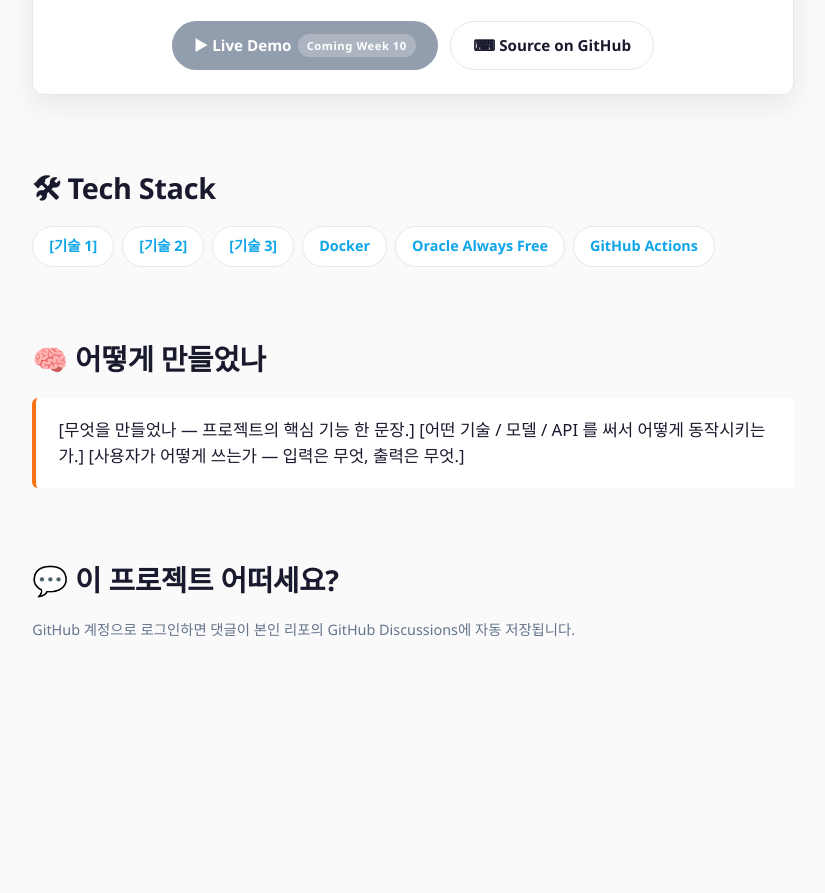
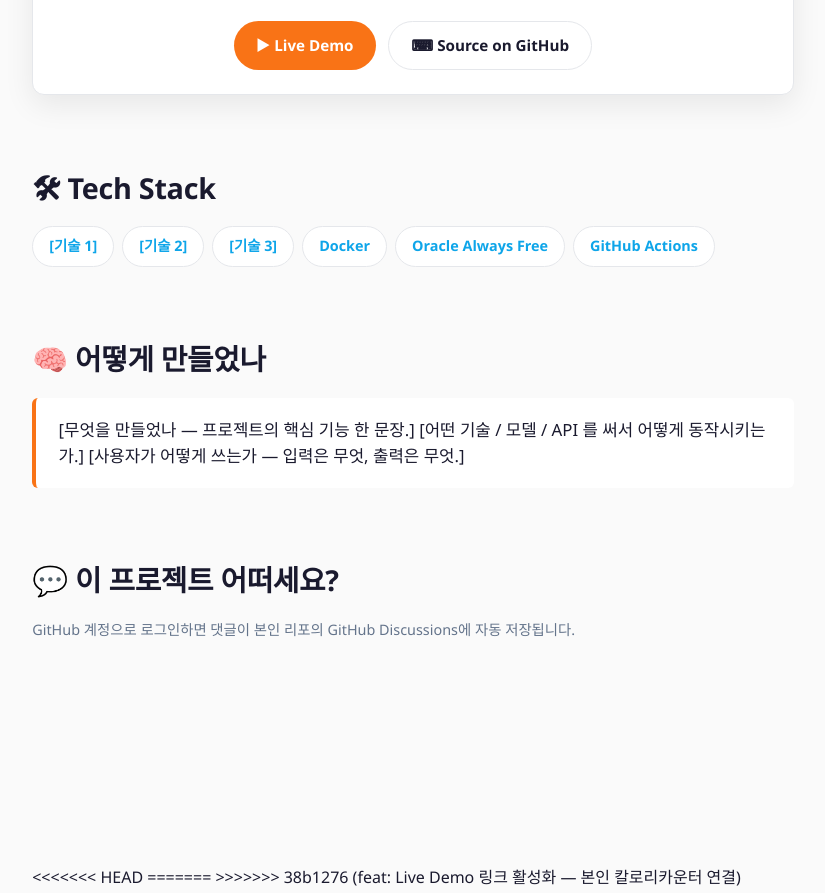
Before and after one commit to ujy0203/s14-aiweb2026, a plain HTML site: page index.html in a window 1280 px wide. Shown: the part 682-1575 px from the top of the page, without its empty margins (227-1052 px from the left). Drawn offline with Linux system fonts and the light colour scheme.

Commit message:
feat: Live Demo 링크 활성화 — 본인 칼로리카운터 연결

```diff
--- a/index.html
+++ b/index.html
@@ -1,5 +1,6 @@
 <!DOCTYPE html>
 <html lang="ko">
+
 <head>
   <meta charset="UTF-8" />
   <meta name="viewport" content="width=device-width, initial-scale=1.0" />
@@ -9,6 +10,7 @@
   <!-- ⬆⬆⬆ 본인 정보로 교체 ⬆⬆⬆ -->
   <link rel="stylesheet" href="style.css" />
 </head>
+
 <body>
 
   <!-- ============ HERO ============ -->
@@ -31,13 +33,14 @@
 
       <div class="cta">
         <!-- ⬇⬇⬇ 다음 주(10주차) 데모 띄운 후 href="#" 를 진짜 도메인으로 ⬇⬇⬇ -->
-        <a class="btn btn-primary" href="#" aria-disabled="true" title="다음 주에 살아납니다">
-          ▶ Live Demo <span class="badge">Coming Week 10</span>
+        <a class="btn btn-primary" href="https://s14-demo.aiweb2026.site" target="_blank" rel="noopener">
+          ▶ Live Demo
         </a>
         <!-- ⬆⬆⬆ 다음 주에 href="https://&lt;본인 ID&gt;-demo.aiweb2026.site" 로 변경 ⬆⬆⬆ -->
 
         <!-- ⬇⬇⬇ 본인 GitHub 리포 URL 로 교체 ⬇⬇⬇ -->
-        <a class="btn btn-secondary" href="https://github.com/&lt;본인 GitHub username&gt;/&lt;본인 프로젝트 리포&gt;" target="_blank" rel="noopener">
+        <a class="btn btn-secondary" href="https://github.com/&lt;본인 GitHub username&gt;/&lt;본인 프로젝트 리포&gt;"
+          target="_blank" rel="noopener">
           ⌨ Source on GitHub
         </a>
         <!-- ⬆⬆⬆ 본인 GitHub 리포 URL 로 교체 ⬆⬆⬆ -->
@@ -87,6 +90,7 @@
         나머지 속성은 그대로 두세요.
       -->
       <div class="giscus"></div>
+<<<<<<< HEAD
       <script src="https://giscus.app/client.js"
         data-repo="ujy0203/s14-aiweb2026"
         data-repo-id="R_kgDOSPzvKg"
@@ -102,6 +106,13 @@
         crossorigin="anonymous"
         async>
 </script>
+=======
+      <script src="https://giscus.app/client.js" data-repo="aprilslab/aiweb2026" data-repo-id="R_kgDOSPkZMg"
+        data-category="Announcements" data-category-id="DIC_kwDOSPkZMs4C78hA" data-mapping="pathname" data-strict="0"
+        data-reactions-enabled="1" data-emit-metadata="0" data-input-position="bottom"
+        data-theme="preferred_color_scheme" data-lang="ko" crossorigin="anonymous" async>
+        </script>
+>>>>>>> 38b1276 (feat: Live Demo 링크 활성화 — 본인 칼로리카운터 연결)
       <!-- ⬆⬆⬆ giscus 설정값 교체 ⬆⬆⬆ -->
     </section>
   </main>
@@ -115,4 +126,5 @@
     </div>
   </footer>
 </body>
+
 </html>
```
